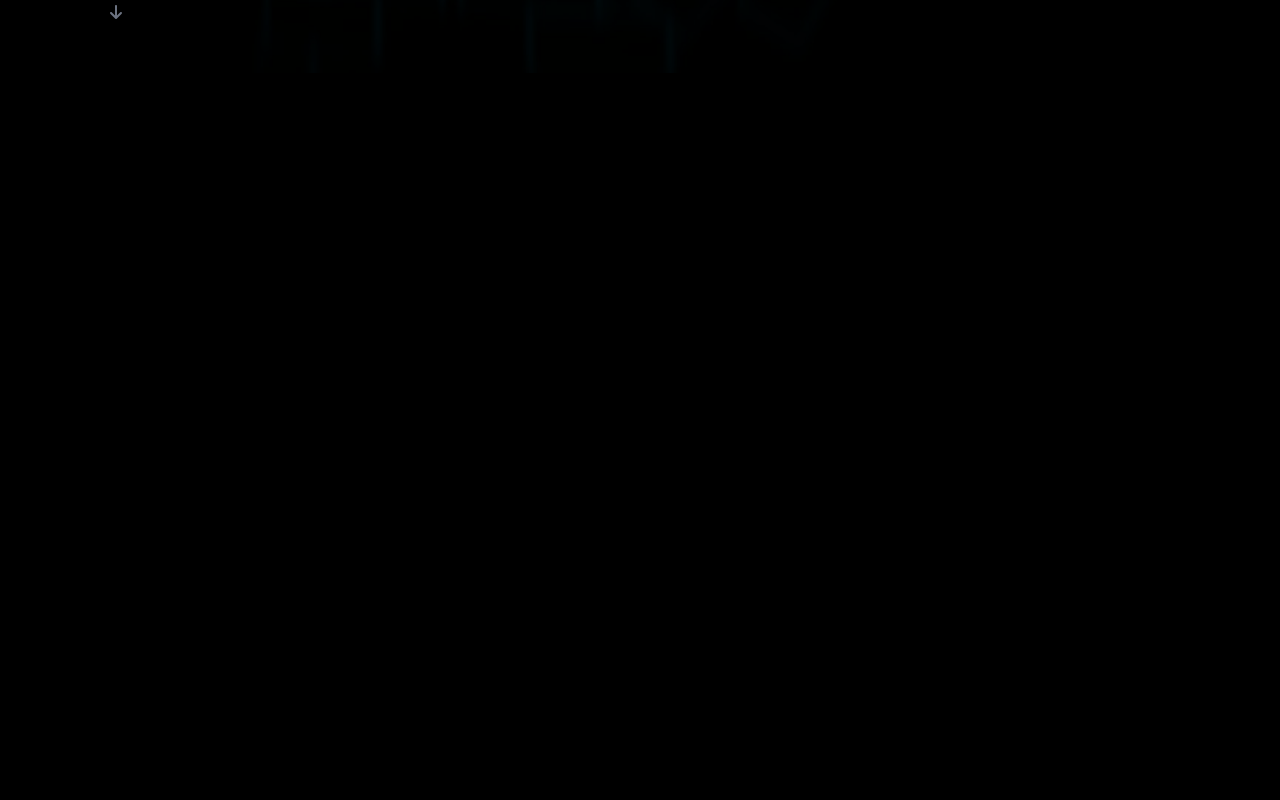
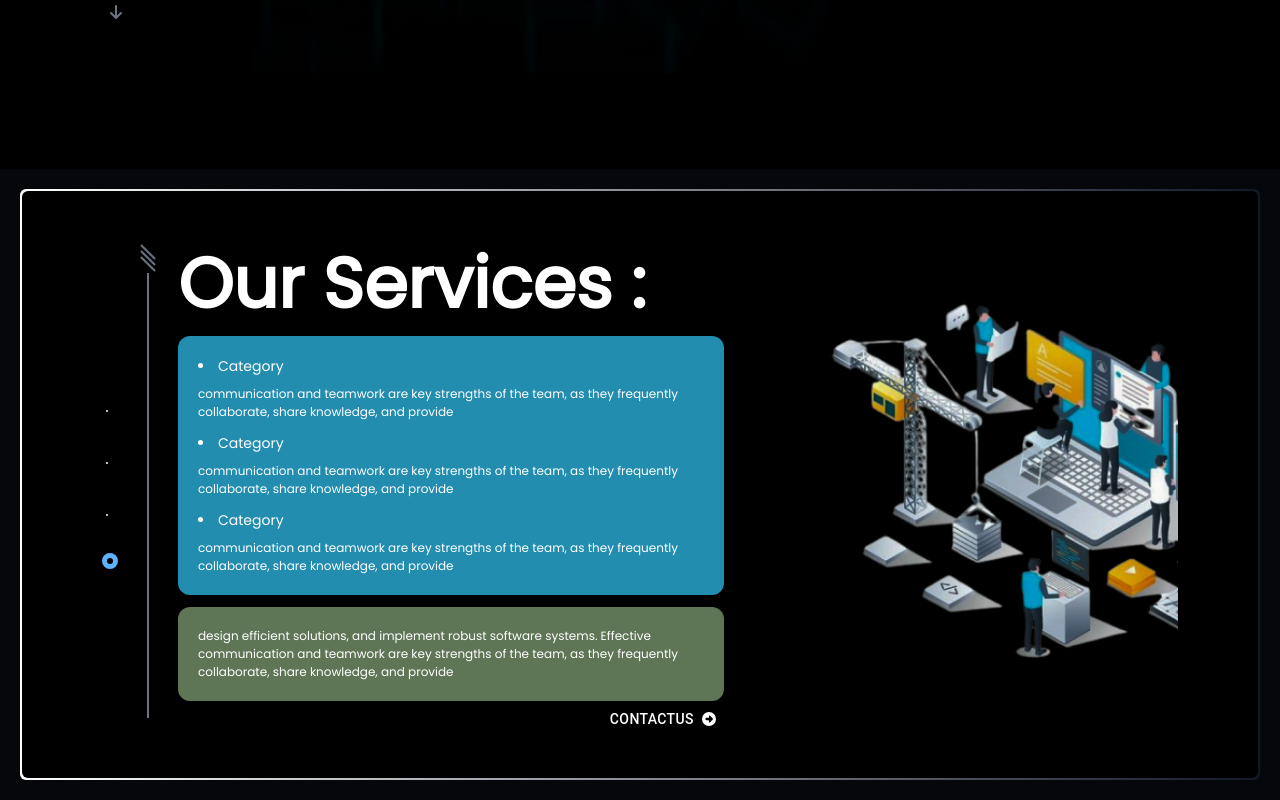
Before and after one commit to Shayangstp/highCodeWebsite, a Next.js app: page / in a window 1280 px wide. Shown: the part 795-1595 px from the top of the page. Before the commit the page ends 868 px from the top, so only its background shows below. Built offline with nearby package versions, Linux system fonts and the light colour scheme.

Commit message:
our services get response

```diff
--- a/app/components/Hero.jsx
+++ b/app/components/Hero.jsx
@@ -116,13 +116,13 @@
             </div>
             <div className="flex justify-center gap-3 mt-10">
               <Button
-                className="text-white  border px-5 py-3 rounded-xl bg-blue-transparent text-sm hover:bg-cyan-800"
+                className="text-white  border px-5 py-3 rounded-xl bg-blue-transparent text-[12px] sm:text-[15px] hover:bg-cyan-800"
                 variant="contained"
               >
                 ContactUS
               </Button>
               <Button
-                className="text-black border-black px-5 py-3 rounded-xl bg-white text-sm hover:bg-gray-200"
+                className="text-black border-black px-5 py-3 rounded-xl bg-white text-[12px] sm:text-[15px] hover:bg-gray-200"
                 endIcon={<KeyboardArrowRightIcon />}
               >
                 Get Start
--- a/app/components/OurServices.jsx
+++ b/app/components/OurServices.jsx
@@ -44,12 +44,12 @@
     };
   }, []);
   return (
-    <section className=" bg-gray-900 bg-opacity-30 p-5 mt-32">
+    <section className=" bg-gray-900 bg-opacity-30 p-5 mt-24">
       <div className=" h-[100%] rounded-md bg-gradient-to-r from-white to-gray-900 p-0.5">
-        <main className="grid grid-cols-8 p-10 max-w-screen-sm h-[100%] bg-black rounded-md">
+        <main className="grid grid-cols-8 p-10 h-[100%] bg-black rounded-md">
           {/* col 1 */}
-          <div className="flex justify-center items-center col-span-5 ms-10 h-[100%] ">
-            <div className="text-white flex flex-col gap-7">
+          <div className="flex justify-center items-center xl:col-span-5 col-span-8 ms-10 h-[100%] ">
+            <div className="text-white xl:flex hidden flex-col gap-7">
               {page.map((item, index) => (
                 <div key={index}>
                   {activePage === item ? (
@@ -67,7 +67,7 @@
               ))}
             </div>
 
-            <div className="text-red-600 flex flex-col items-center justify-center p-5 h-[100%] w-[10%]">
+            <div className="text-red-600 xl:flex hidden flex-col items-center justify-center p-5 h-[100%] w-[10%]">
               <div className="flex flex-col ">
                 <div className="border border-gray-500 w-[20px] rotate-45"></div>
                 <div className="border border-gray-500 w-[20px] rotate-45 mt-1"></div>
@@ -77,7 +77,7 @@
             </div>
             {/* our services section */}
             <div className="flex flex-col">
-              <div className="text-white text-[70px] font-bold">
+              <div className="text-white lg:text-[70px] sm:text-[50px] text-[25px] font-bold">
                 Our Services :{" "}
               </div>
               <ul className="w-[90%] p-5 rounded-xl bg-[#228DAF] list-disc list-inside">
--- a/app/page.jsx
+++ b/app/page.jsx
@@ -10,15 +10,15 @@
 
 const Home = () => {
   return (
-    <div className="">
+    <div className="flex justify-center">
       <div className="bg-cover bg-center min-h-[100vh] max-w-[1920px]">
         <Navbar />
         <Hero />
-        {/* <OurServices />
-        <AboutUs />
-        <Skills />
-        <BlogSection />
-        <Footer /> */}
+        <OurServices />
+        {/* <AboutUs /> */}
+        {/* <Skills /> */}
+        {/* <BlogSection /> */}
+        {/* <Footer /> */}
       </div>
     </div>
   );
```
